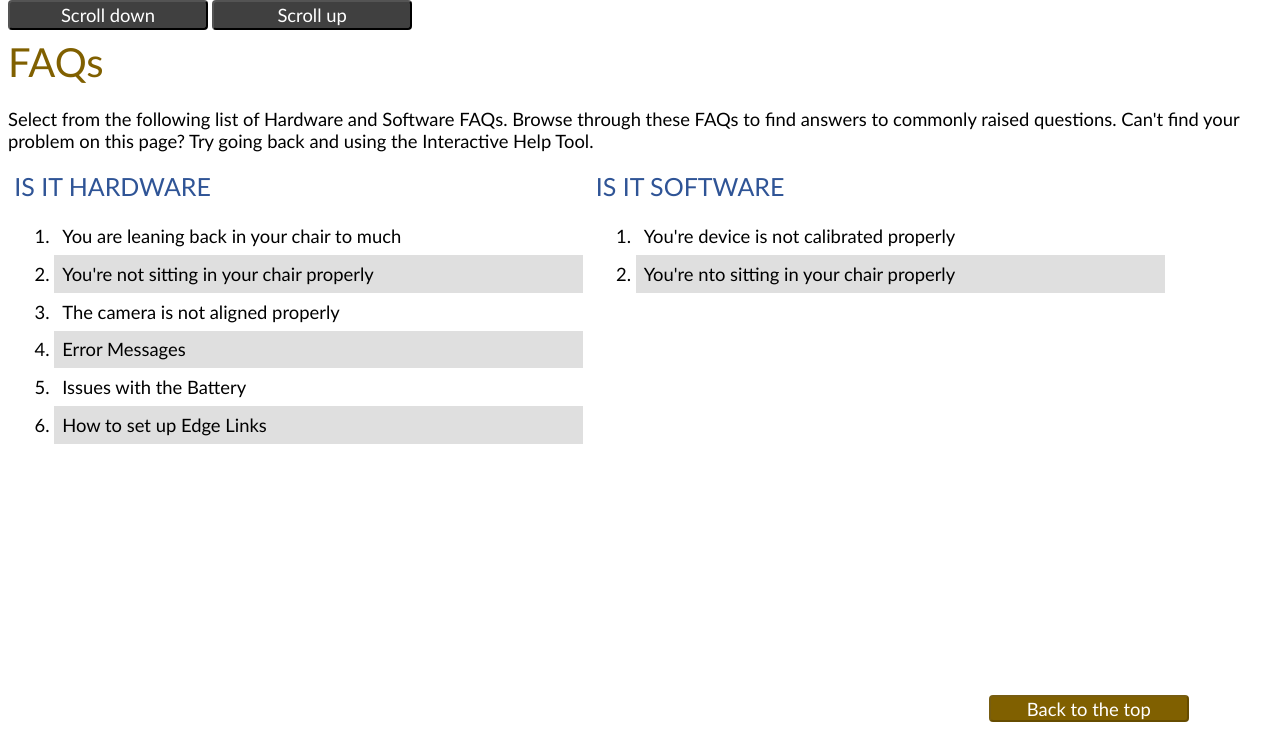
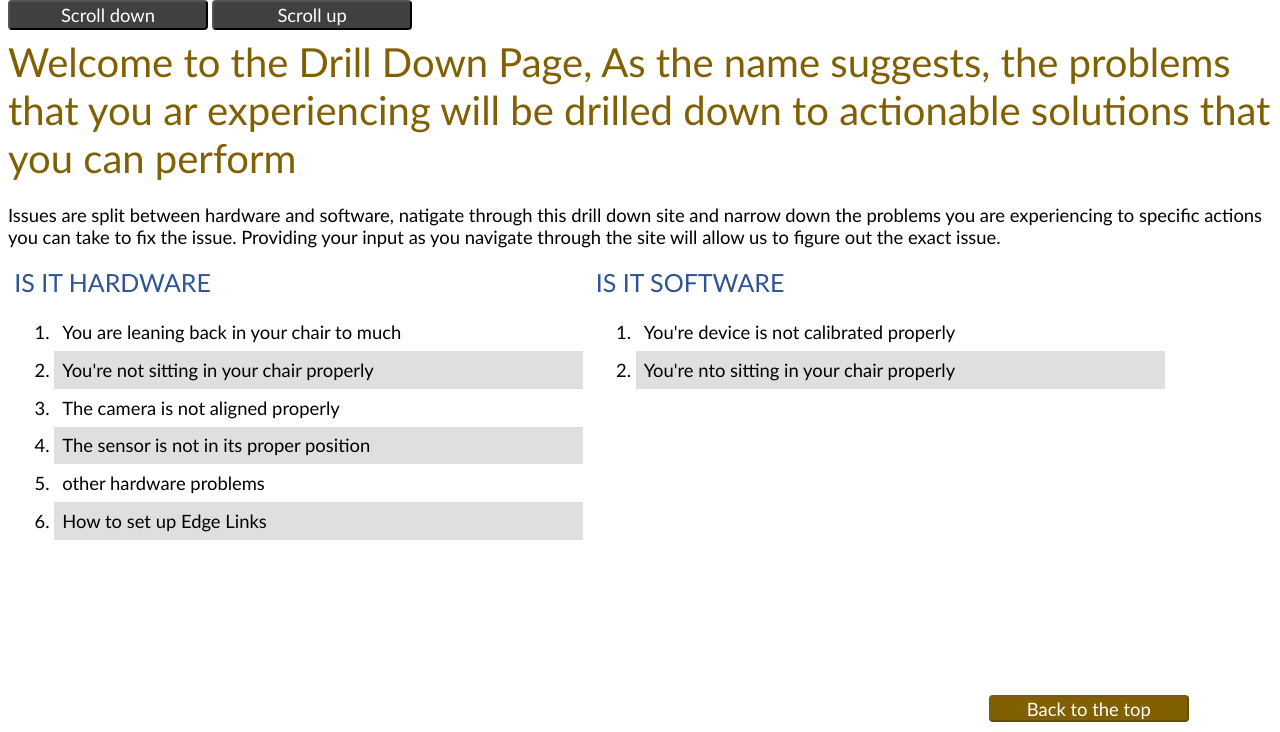
Before and after one commit to Rye-Bread/Eyegaze_HELPME, a PHP site: page /drilldownpage.php in a window 1280 px wide. Shown: the part 68-800 px from the top of the page. Run offline with PHP 8.4, Linux system fonts and the light colour scheme.

Commit message:
Update to drill down page (gagandeep)
Second update to drill down page

```diff
--- a/htdocs/drilldownpage.php
+++ b/htdocs/drilldownpage.php
@@ -7,7 +7,7 @@
 
   <link rel="icon" href="img/eyeicon.png" type="image/gif" sizes="20x16">
 
-  <title>FAQs</title>
+  <title>Drill Down Page</title>
 
   <div class="header">
 	<table style="width: 100%">
@@ -43,12 +43,12 @@
 
 <body>
 	<div id="FAQtitle">
-	FAQs
+	Welcome to the Drill Down Page, As the name suggests, the problems that you ar experiencing will be drilled down to actionable solutions that you can perform
 	</div>
 
 	<div id="FAQbody">
 	<br>
-	Select from the following list of Hardware and Software FAQs. Browse through these FAQs to find answers to commonly raised questions. Can't find your problem on this page? Try going back and using the Interactive Help Tool.
+	Issues are split between hardware and software, natigate through this drill down site and narrow down the problems you are experiencing to specific actions you can take to fix the issue. Providing your input as you navigate through the site will allow us to figure out the exact issue.
 	</div>
 
 	<div id="LeftCol" class="faqlist">
@@ -62,8 +62,8 @@
 					  <li><a href="calibration.php" accesskey="1">You are leaning back in your chair to much</a></li>
 					  <li><a href="keyboard_connectivity.php" accesskey="2">You're not sitting in your chair properly</a></li>
 					  <li><a href="camera_connectivity.php" accesskey="3">The camera is not aligned properly</a></li>
-					  <li><a href="error_messages.php" accesskey="4">Error Messages</a></li>
-					  <li><a href="battery_issues.php" accesskey="5">Issues with the Battery</a></li>
+					  <li><a href="error_messages.php" accesskey="4">The sensor is not in its proper position</a></li>
+					  <li><a href="battery_issues.php" accesskey="5"> other hardware problems</a></li>
 					  <li><a href="edge_links.php" accesskey="6">How to set up Edge Links</a></li>
 					</ol>
 	</div>
```
